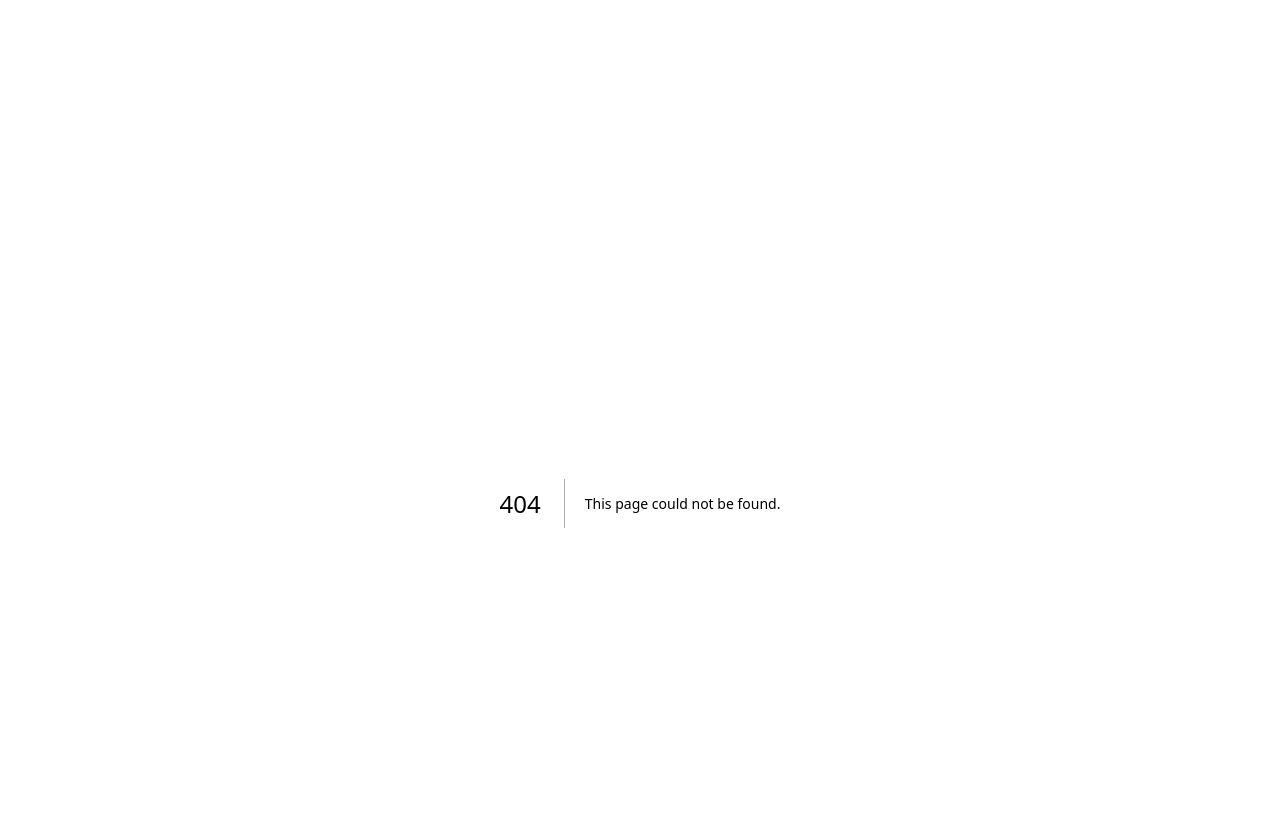
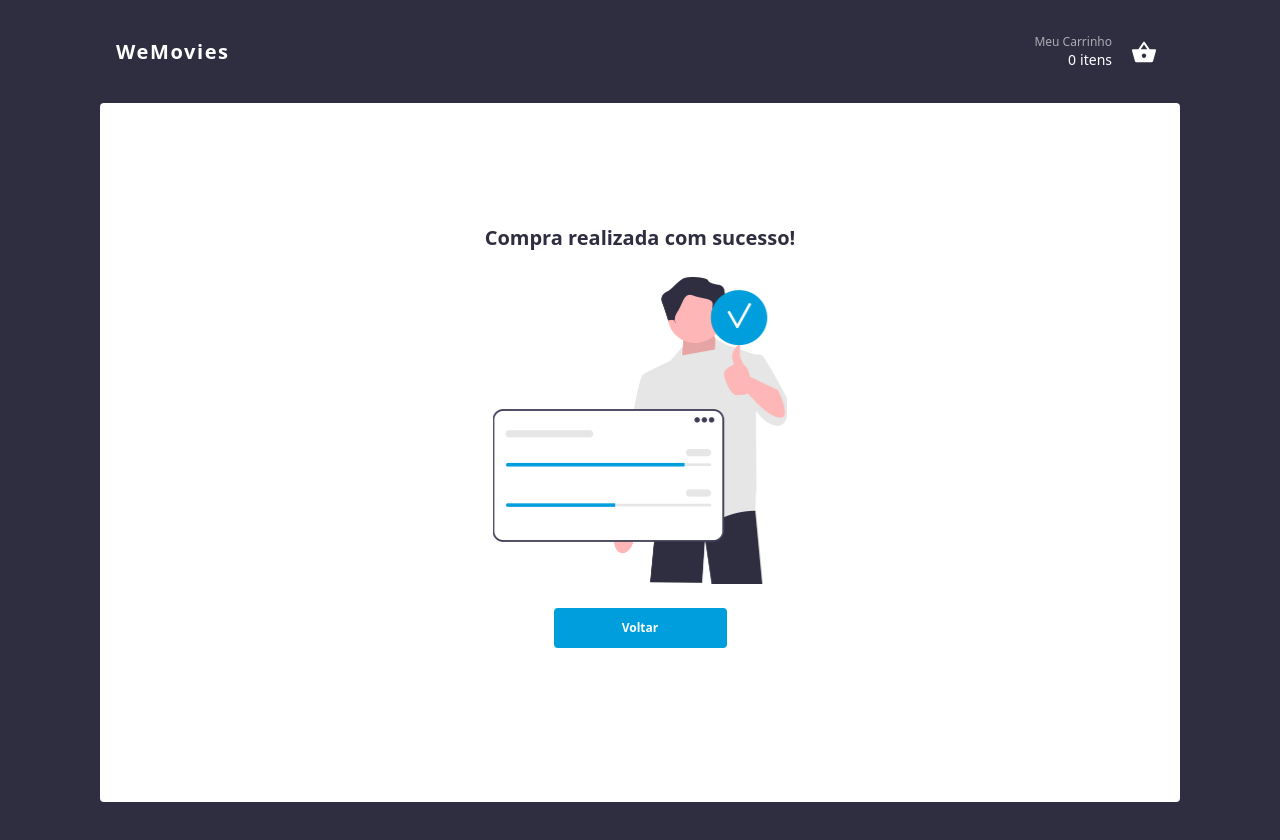
Before and after one commit to YagoLeite/wefit, a Next.js app: page /finished-purchase in a window 1280 px wide. Before the commit this address had no page. Shown: the top 840 px of the page. After the commit the page ends 802 px from the top, so only its background shows below. Built offline with nearby package versions, Linux system fonts and the light colour scheme.

Commit message:
add: finished purchase page

```diff
--- /dev/null
+++ b/app/finished-purchase/page.tsx
@@ -0,0 +1,5 @@
+import FinishedPurchase from "@/components/cart/finished-purchase/FinishedPurchase";
+
+export default function FinishedPurchasePage() {
+  return <FinishedPurchase />;
+}
--- a/components/cart/cart-total/CartTotal.tsx
+++ b/components/cart/cart-total/CartTotal.tsx
@@ -3,16 +3,23 @@
 import { useCart } from "@/contexts/CartContext";
 import AnimatedCounter from "@/components/ui/AnimatedCounter";
 import Button from "@/components/buttons/Button";
+import { useRouter } from "next/navigation";
 
 export default function CartTotal() {
-  const { totalPrice } = useCart();
+  const { totalPrice, clearCart } = useCart();
+  const router = useRouter();
   const formattedTotal = totalPrice.toFixed(2).replace(".", ",");
+
+  const handleFinishOrder = () => {
+    clearCart();
+    router.push("/finished-purchase");
+  };
 
   return (
     <div className="w-full flex items-center justify-between">
       {/* Desktop layout */}
       <div className="hidden md:flex items-center justify-between w-full">
-        <Button className="w-[173px] px-2 py-2">
+        <Button className="w-[173px] px-2 py-2" onClick={handleFinishOrder}>
           <p className="text-[12px] font-[700] text-white">FINALIZAR PEDIDO</p>
         </Button>
 
@@ -41,7 +48,7 @@ export default function CartTotal() {
           </div>
         </div>
 
-        <Button className="w-full px-2 py-2">
+        <Button className="w-full px-2 py-2" onClick={handleFinishOrder}>
           <p className="text-[12px] font-[700] text-white">FINALIZAR PEDIDO</p>
         </Button>
       </div>
--- /dev/null
+++ b/components/cart/finished-purchase/FinishedPurchase.tsx
@@ -0,0 +1,24 @@
+import Image from "next/image";
+import FinishedPurchaseButton from "./FinishedPurchaseButton";
+
+export default function FinishedPurchase() {
+  return (
+    <div className="w-full h-full bg-[white] rounded-[4px] p-4 flex flex-col items-center justify-center gap-4 min-h-[596px] gap-[24px] pb-[50px]">
+      <h3
+        className="text-surface text-[20px] font-[700] text-center"
+        style={{ textWrap: "balance" }}
+      >
+        Compra realizada com sucesso!
+      </h3>
+      <div className="w-[294px] h-[307px] max-[450px]:w-[238px] max-[450px]:h-[247px] relative">
+        <Image
+          src="/images/finishedpurchase.png"
+          alt="Compra realizada"
+          fill
+          className="object-cover"
+        />
+      </div>
+      <FinishedPurchaseButton />
+    </div>
+  );
+}
--- /dev/null
+++ b/components/cart/finished-purchase/FinishedPurchaseButton.tsx
@@ -0,0 +1,18 @@
+"use client";
+
+import Button from "@/components/buttons/Button";
+import { useRouter } from "next/navigation";
+
+export default function FinishedPurchaseButton() {
+  const router = useRouter();
+
+  const handleGoHome = () => {
+    router.push("/");
+  };
+
+  return (
+    <Button variant="default" className="w-[173px]" onClick={handleGoHome}>
+      <p className="text-white text-[12px] font-[700]">Voltar</p>
+    </Button>
+  );
+}
```
Also changed, not shown: public/images/FinishedPurchase.png (added).
